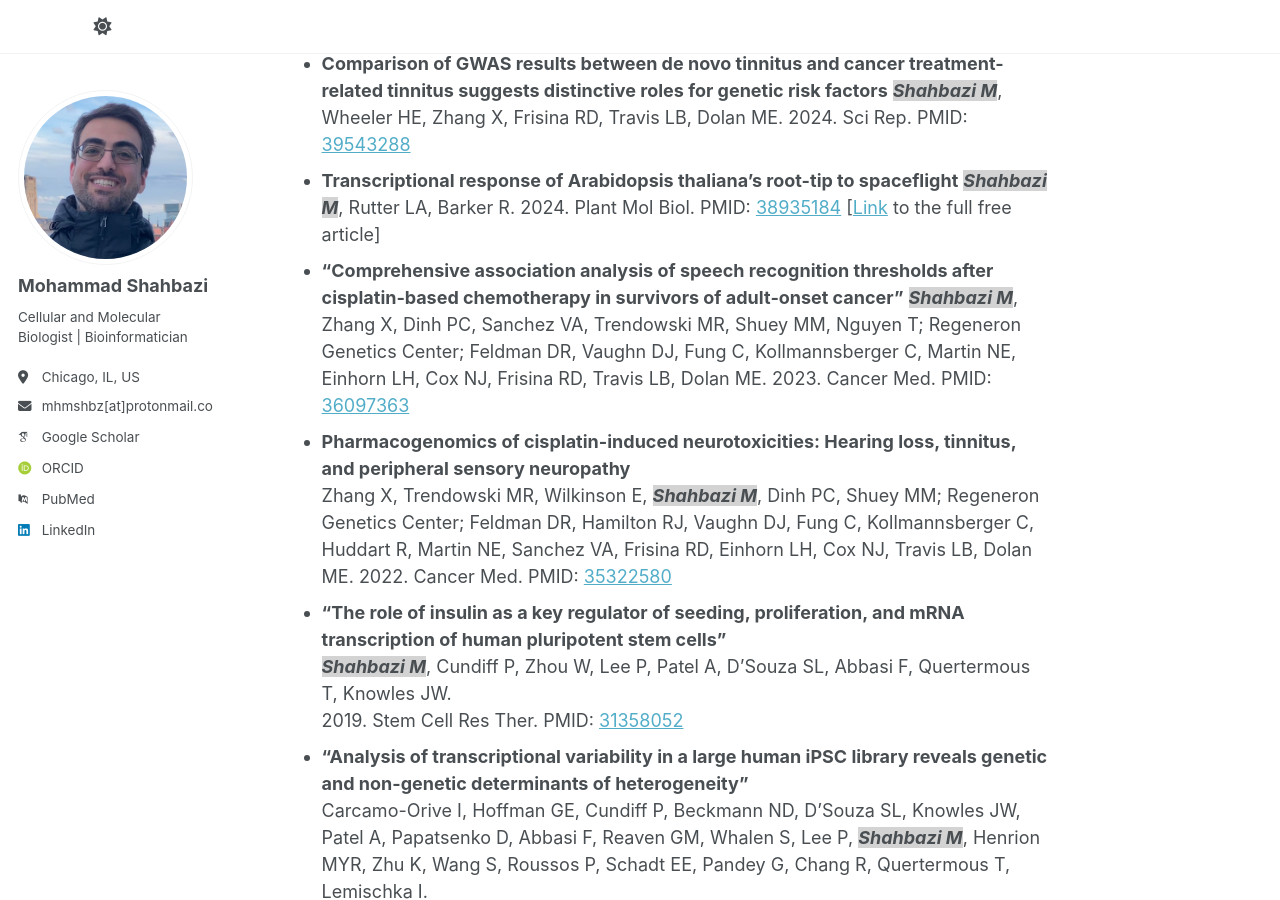
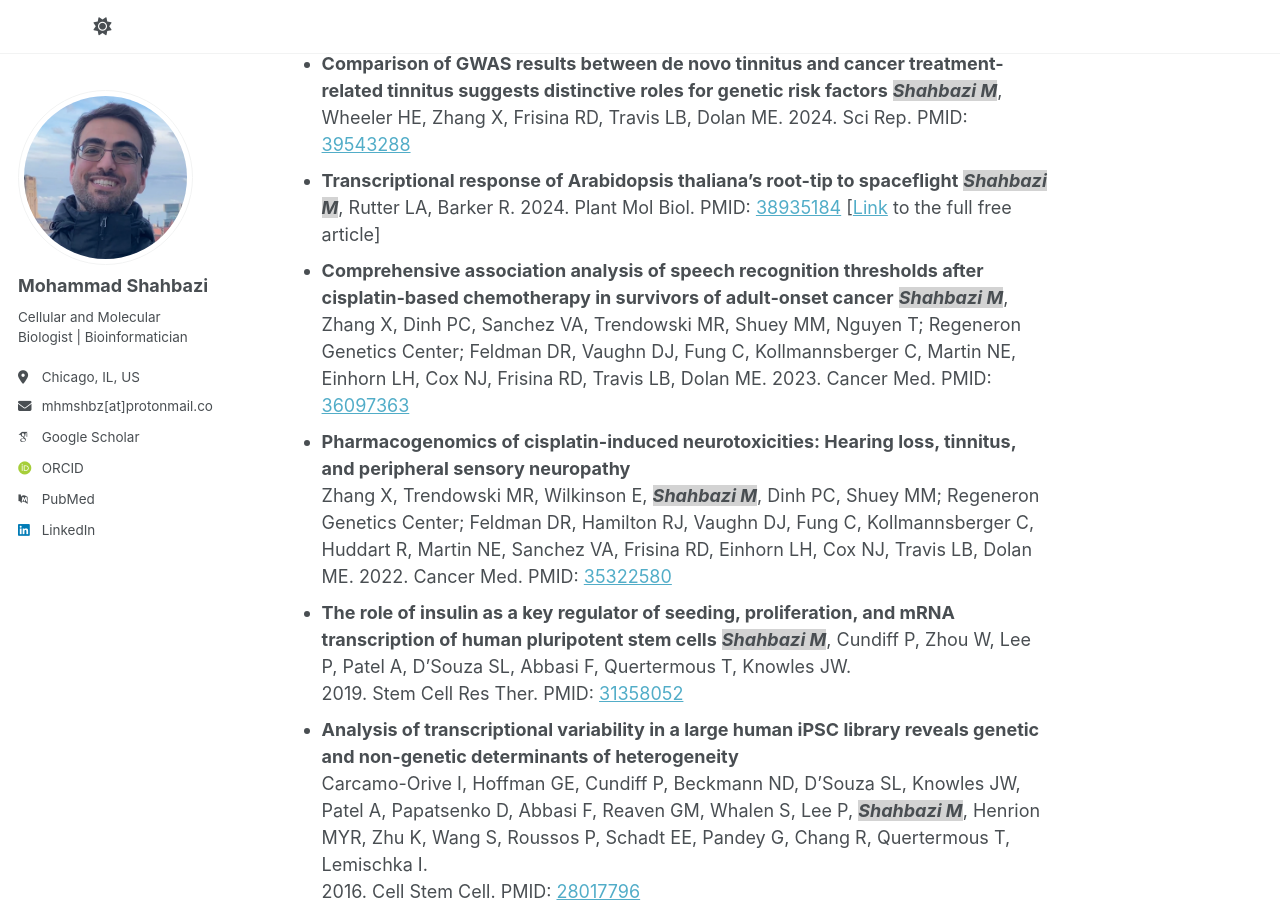
Before and after one commit to shahbazi-m/shahbazi-m.github.io, a Jekyll site: the page built from _pages/about.md, in a window 1280 px wide and 900 px high, scrolled down 1041 px. Built offline with Jekyll 4.4.1, drawn with Linux system fonts in a browser that asks for light colours; some web fonts are replaced; a script that is not in the unit is left out.

```diff
--- a/_pages/about.md
+++ b/_pages/about.md
@@ -38,7 +38,7 @@ Publications
 <em><strong><span style="background-color: lightgray;">Shahbazi M</span></strong></em>, Rutter LA, Barker R.
 2024\. Plant Mol Biol. PMID: [38935184](https://pubmed.ncbi.nlm.nih.gov/38935184) [[Link](https://rdcu.be/dL8dl) to the full free article]
 
-- <strong>“Comprehensive association analysis of speech recognition thresholds after cisplatin‐based chemotherapy in survivors of adult‐onset cancer”</strong>
+- <strong>Comprehensive association analysis of speech recognition thresholds after cisplatin‐based chemotherapy in survivors of adult‐onset cancer</strong>
 <em><strong><span style="background-color: lightgray;">Shahbazi M</span></strong></em>, Zhang X, Dinh PC, Sanchez VA, Trendowski MR, Shuey MM, Nguyen T; Regeneron Genetics Center; Feldman DR, Vaughn DJ, Fung C, Kollmannsberger C, Martin NE, Einhorn LH, Cox NJ, Frisina RD, Travis LB, Dolan ME.
 2023\. Cancer Med. PMID: [36097363](https://pubmed.ncbi.nlm.nih.gov/36097363)
 
@@ -46,11 +46,11 @@ Publications
 Zhang X, Trendowski MR, Wilkinson E, <em><strong><span style="background-color: lightgray;">Shahbazi M</span></strong></em>, Dinh PC, Shuey MM; Regeneron Genetics Center; Feldman DR, Hamilton RJ, Vaughn DJ, Fung C, Kollmannsberger C, Huddart R, Martin NE, Sanchez VA, Frisina RD, Einhorn LH, Cox NJ, Travis LB, Dolan ME.
 2022\. Cancer Med. PMID: [35322580](https://pubmed.ncbi.nlm.nih.gov/35322580)
 
-- <strong>“The role of insulin as a key regulator of seeding, proliferation, and mRNA transcription of human pluripotent stem cells”</strong>
+- <strong>The role of insulin as a key regulator of seeding, proliferation, and mRNA transcription of human pluripotent stem cells</strong>
 <em><strong><span style="background-color: lightgray;">Shahbazi M</span></strong></em>, Cundiff P, Zhou W, Lee P, Patel A, D’Souza SL, Abbasi F, Quertermous T, Knowles JW.
 2019\. Stem Cell Res Ther. PMID: [31358052](https://pubmed.ncbi.nlm.nih.gov/31358052)
 
-- <strong>“Analysis of transcriptional variability in a large human iPSC library reveals genetic and non-genetic determinants of heterogeneity”</strong>
+- <strong>Analysis of transcriptional variability in a large human iPSC library reveals genetic and non-genetic determinants of heterogeneity</strong>
 Carcamo-Orive I, Hoffman GE, Cundiff P, Beckmann ND, D’Souza SL, Knowles JW, Patel A, Papatsenko D, Abbasi F, Reaven GM, Whalen S, Lee P, <em><strong><span style="background-color: lightgray;">Shahbazi M</span></strong></em>, Henrion MYR, Zhu K, Wang S, Roussos P, Schadt EE, Pandey G, Chang R, Quertermous T, Lemischka I.
 2016\. Cell Stem Cell. PMID: [28017796](https://pubmed.ncbi.nlm.nih.gov/28017796)
 
```
